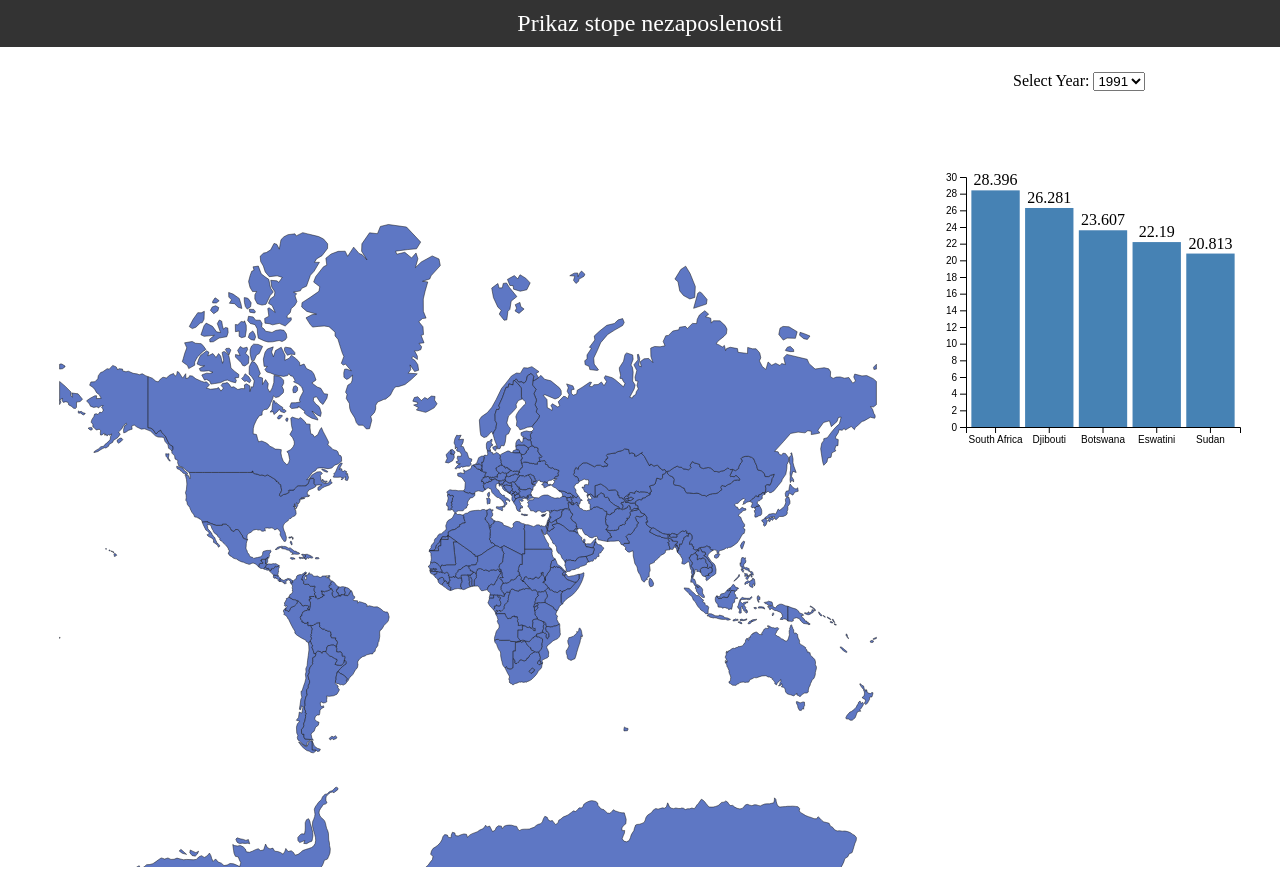
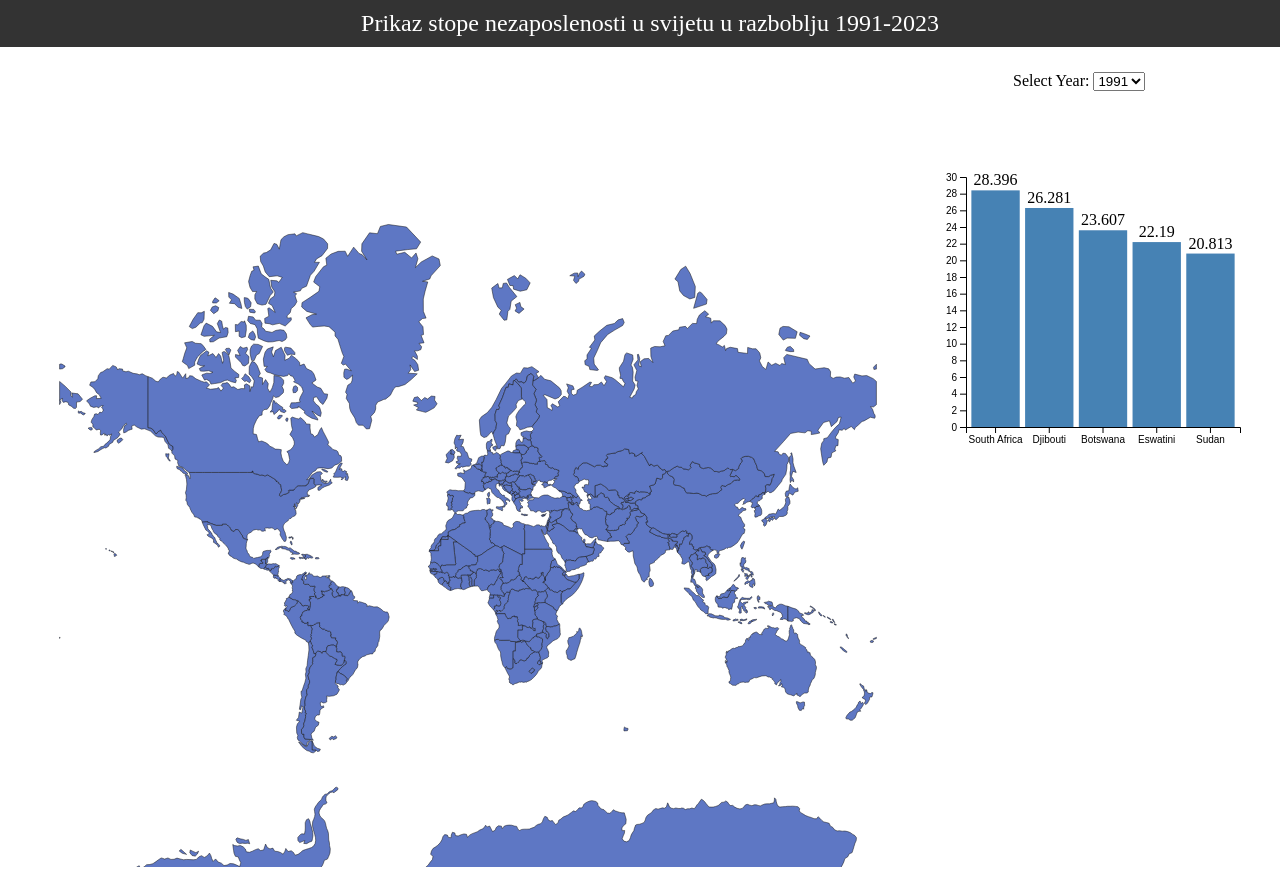
Before and after one commit to nivesgr/vizualizacija, a plain HTML site: page index.html in a window 1280 px wide. Drawn offline with nearby package versions, Linux system fonts and the light colour scheme.

Commit message:
Update index.html

```diff
--- a/index.html
+++ b/index.html
@@ -79,7 +79,7 @@
     </style>
 </head>
 <body>
-    <div id="navbar">Prikaz stope nezaposlenosti</div>
+    <div id="navbar">Prikaz stope nezaposlenosti u svijetu u razboblju 1991-2023</div>
     <div id="content">
         <div id="map-container"></div>
         <div id="sidebar">
```
